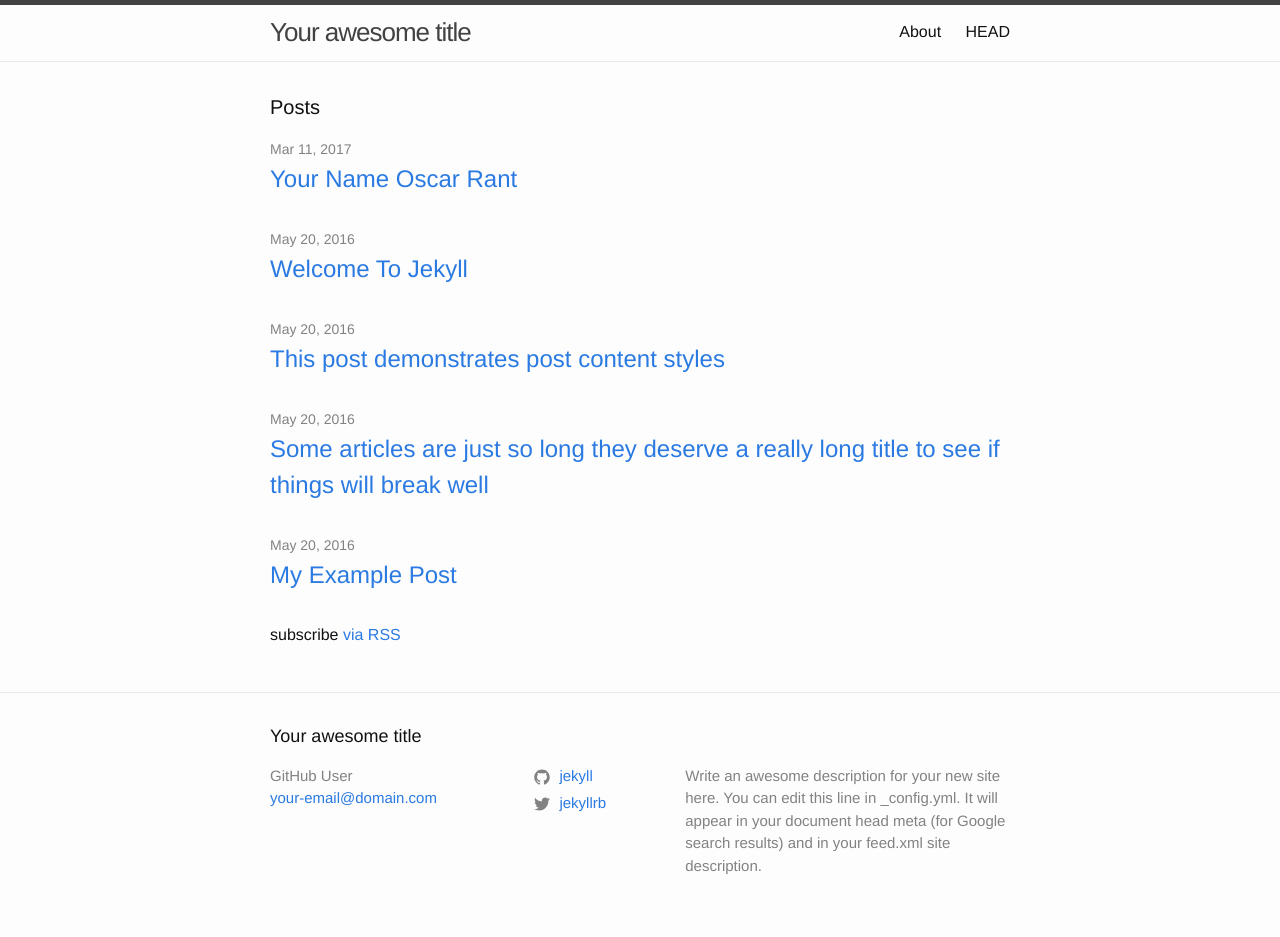
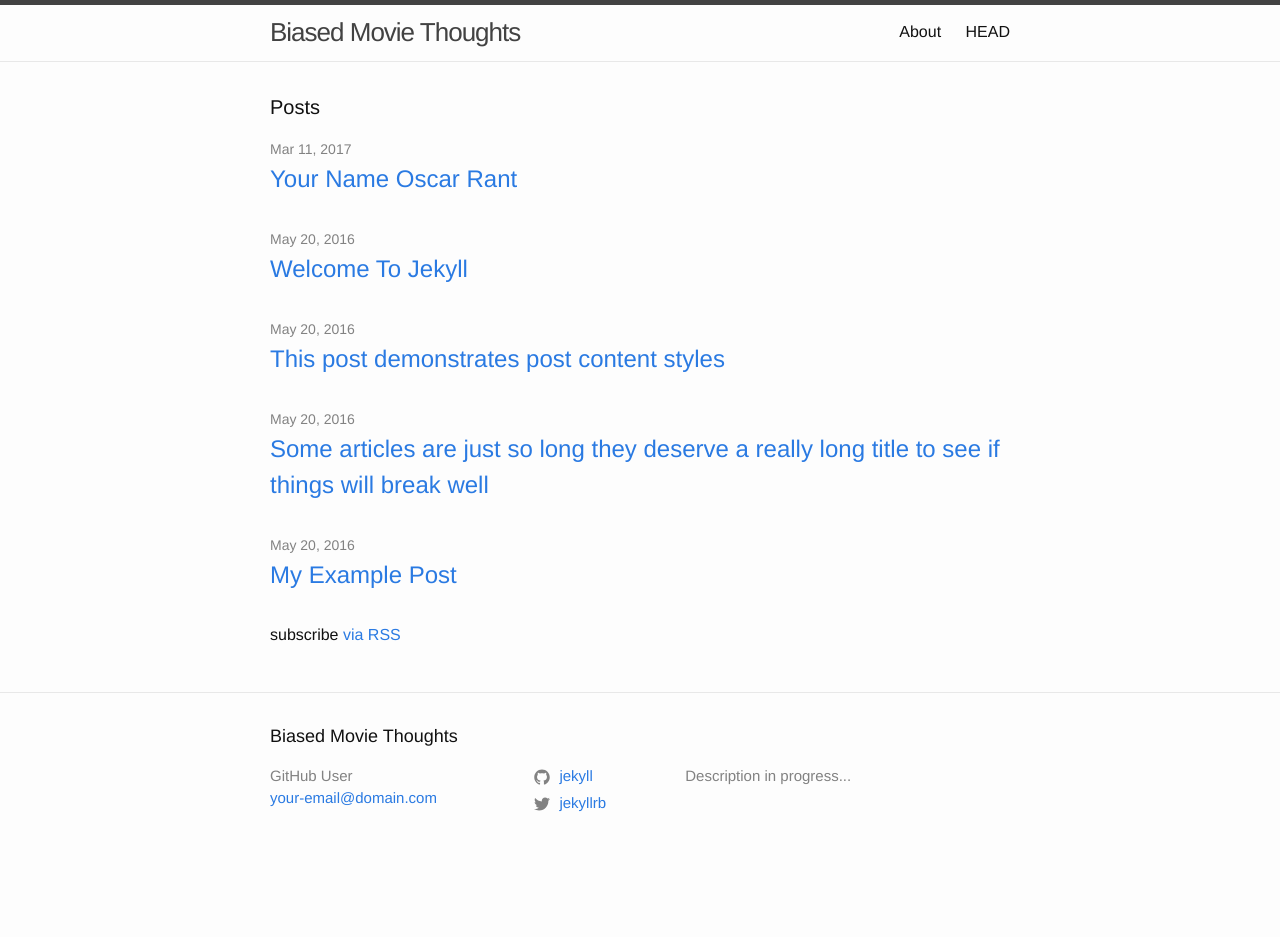
Before and after one commit to ncskier/film_blog, a Jekyll site: the page built from index.md, in a window 1280 px wide. Built offline with Jekyll 4.4.1, drawn with Linux system fonts in a browser that asks for light colours; after the commit the page ends 900 px from its top, so only the background shows below that.

Commit message:
renamed site and updated gemfile

```diff
--- a/Gemfile
+++ b/Gemfile
@@ -1,2 +1,2 @@
-source "https://rubygems.org"
-gemspec
+source 'https://rubygems.org'
+gem 'github-pages', group: :jekyll_plugins
--- a/_config.yml
+++ b/_config.yml
@@ -1,10 +1,8 @@
-title: Your awesome title
+title: Biased Movie Thoughts
 author: GitHub User
 email: your-email@domain.com
 description: > # this means to ignore newlines until "baseurl:"
-  Write an awesome description for your new site here. You can edit this
-  line in _config.yml. It will appear in your document head meta (for
-  Google search results) and in your feed.xml site description.
+  Description in progress...
 
 twitter_username: jekyllrb
 github_username:  jekyll
```
Also changed, not shown: minima.gemspec (deleted).
